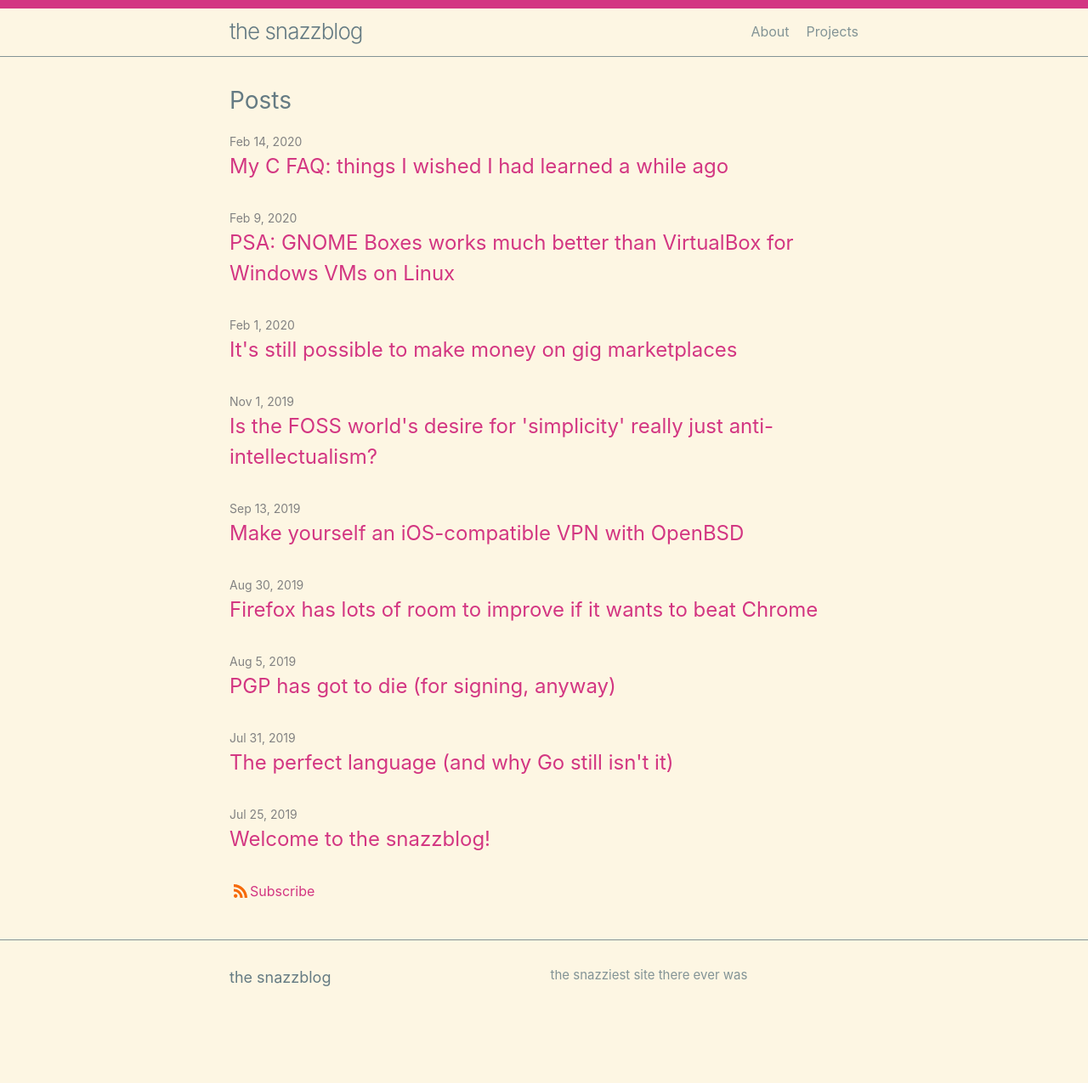
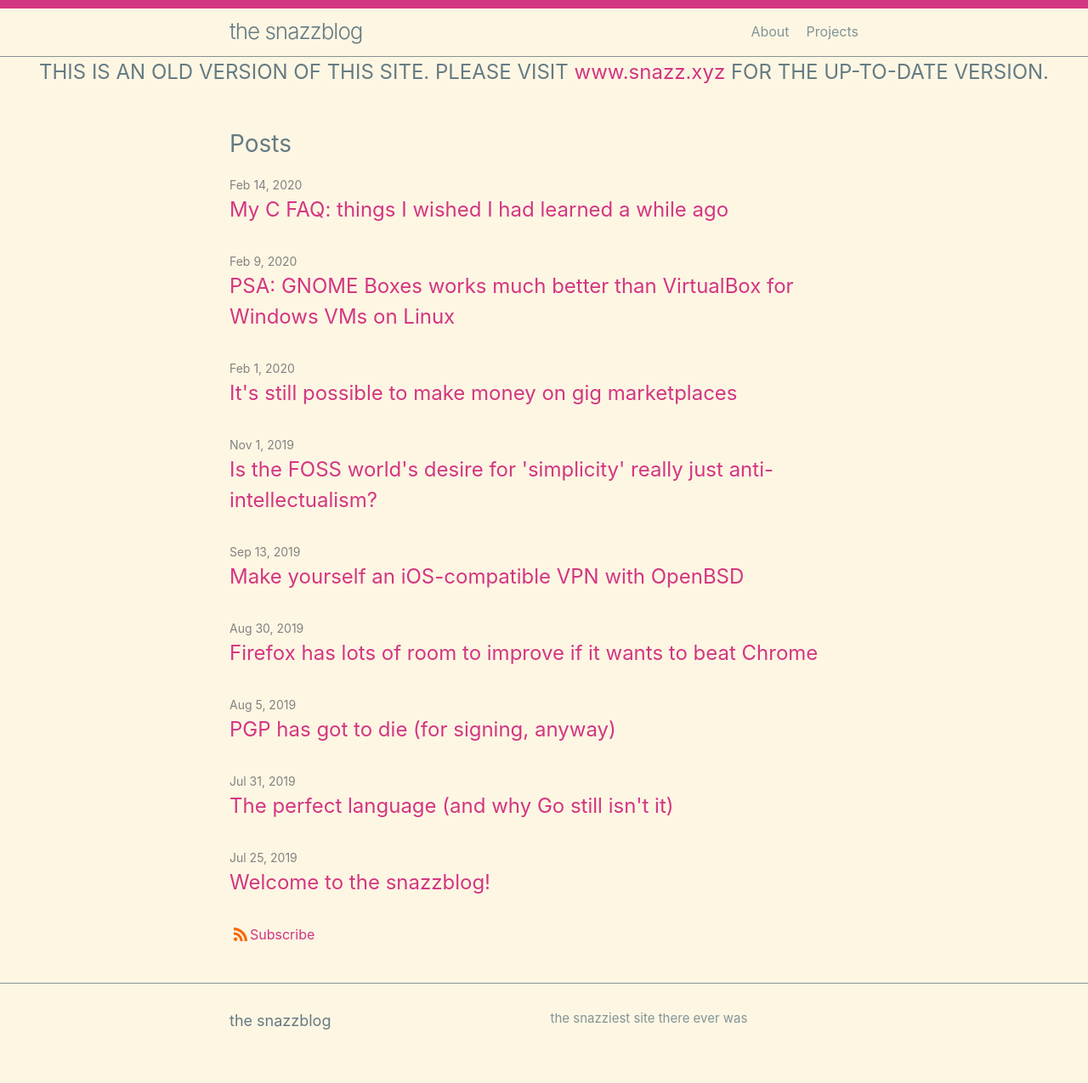
Before and after one commit to jack-the-coder/oldsite, a Jekyll site: the page built from index.md, in a window 1280 px wide. Shown: the whole page at 85% size. Built offline with Jekyll 4.4.1, drawn with Linux system fonts in a browser that asks for light colours; before the commit the page ends 1224 px from its top, so only the background shows below that.

Commit message:
fix errors

```diff
--- a/CNAME
+++ b/CNAME
@@ -1 +1 @@
-www.snazz.xyz
+oldsite.snazz.xyz
--- a/_config.yml
+++ b/_config.yml
@@ -17,7 +17,7 @@ title: the snazzblog
 description: >- # this means to ignore newlines until "baseurl:"
   the snazziest site there ever was
 baseurl: "" # the subpath of your site, e.g. /blog
-url: "www.snazz.xyz" # the base hostname & protocol for your site, e.g. http://example.com
+url: "oldsite.snazz.xyz" # the base hostname & protocol for your site, e.g. http://example.com
 github_username:  jack-the-coder
 
 # Build settings
--- a/_includes/header.html
+++ b/_includes/header.html
@@ -29,3 +29,5 @@
     {%- endif -%}
   </div>
 </header>
+
+<h2 style="text-align: center">THIS IS AN OLD VERSION OF THIS SITE. PLEASE VISIT <a href="https://www.snazz.xyz">www.snazz.xyz</a> FOR THE UP-TO-DATE VERSION.</h2>
```
Also changed, not shown: Gemfile.lock.
